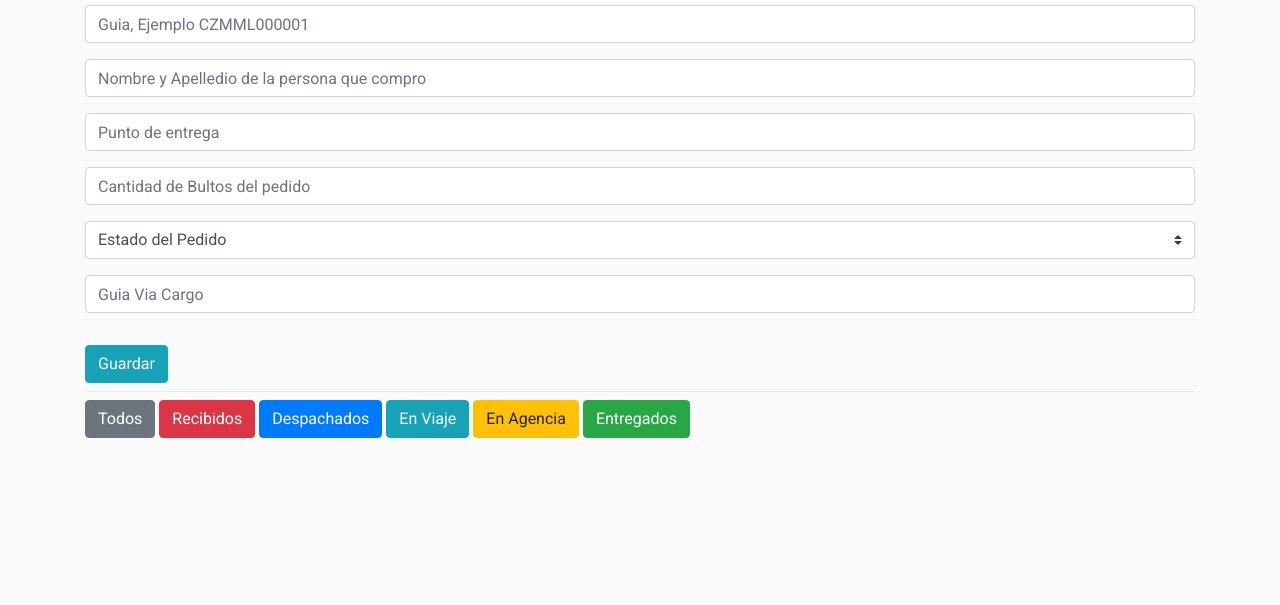
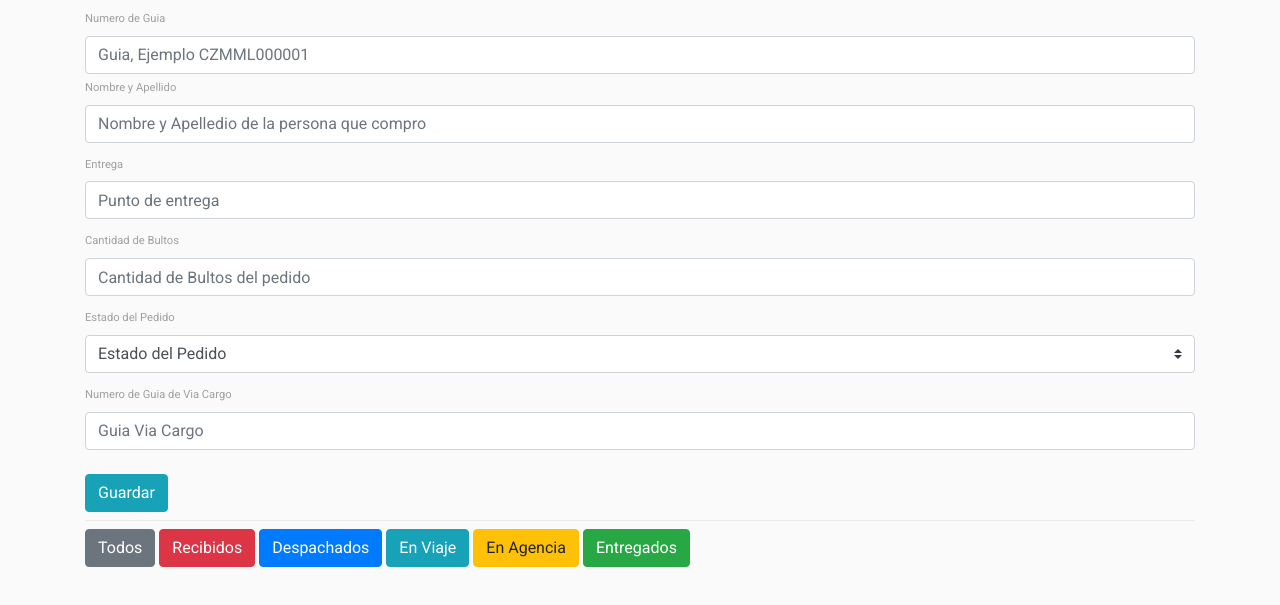
Before and after one commit to franmper/susuenoseguimiento, a plain HTML site: page add.html in a window 1280 px wide. Shown: the part 51-656 px from the top of the page. Drawn offline with nearby package versions, Linux system fonts and the light colour scheme; no server answers.

Commit message:
Add files via upload

```diff
--- a/add.html
+++ b/add.html
@@ -18,12 +18,17 @@
         <div class="row justify-content-center">
             <div class="col">
                 <h1>Agregar Envio</h1>
+                <label class="label">Numero de Guia</label>
                 <input type="text" id="guia" placeholder="Guia, Ejemplo CZMML000001" class="form-control">
-                <div  id="last"></div>
-                <input type="text" id="nombre" placeholder="Nombre y Apelledio de la persona que compro" class="form-control my-3">
-                <input type="text" id="punto_de_entrega" placeholder="Punto de entrega" class="form-control my-3">
-                <input type="text" id="bultos" placeholder="Cantidad de Bultos del pedido" class="form-control my-3">
-                <div class="input-group mb-3">
+                <div id="last"></div>
+                <label class="label">Nombre y Apellido</label>
+                <input type="text" id="nombre" placeholder="Nombre y Apelledio de la persona que compro" class="form-control mb-2">
+                <label class="label">Entrega</label>
+                <input type="text" id="punto_de_entrega" placeholder="Punto de entrega" class="form-control mb-2">
+                <label class="label">Cantidad de Bultos</label>
+                <input type="text" id="bultos" placeholder="Cantidad de Bultos del pedido" class="form-control mb-2">
+                <label class="label">Estado del Pedido</label>
+                <div class="input-group mb-2">
                     <select class="custom-select" id="select">
                         <option selected>Estado del Pedido</option>
                         <option value="Pedido Recibido">Pedido Recibido</option>
@@ -33,7 +38,8 @@
                         <option value="Entregado">Entregado</option>
                     </select>
                 </div>
-                  <input type="text" id="via" placeholder="Guia Via Cargo" class="form-control my-3">
+                <label class="label">Numero de Guia de Via Cargo</label>
+                <input type="text" id="via" placeholder="Guia Via Cargo" class="form-control mb-2">
                 <button class="btn btn-info mt-3" id="info" onclick="guardar()">Guardar</button>
             </div>
         </div>
--- a/main.css
+++ b/main.css
@@ -24,3 +24,10 @@ body {
 .icon {
     color: white;
 }
+.imgWeb {
+    height: 50px;
+}
+.label {
+    font-size: 0.7rem;
+    color: #a0a0a0;
+}
```
Also changed, not shown: index.html (+5 -2 lines), img/LogoFPNG.png (added), img/ZZZPNG.png (added). Lines whose indentation alone changed are shown as unchanged.
